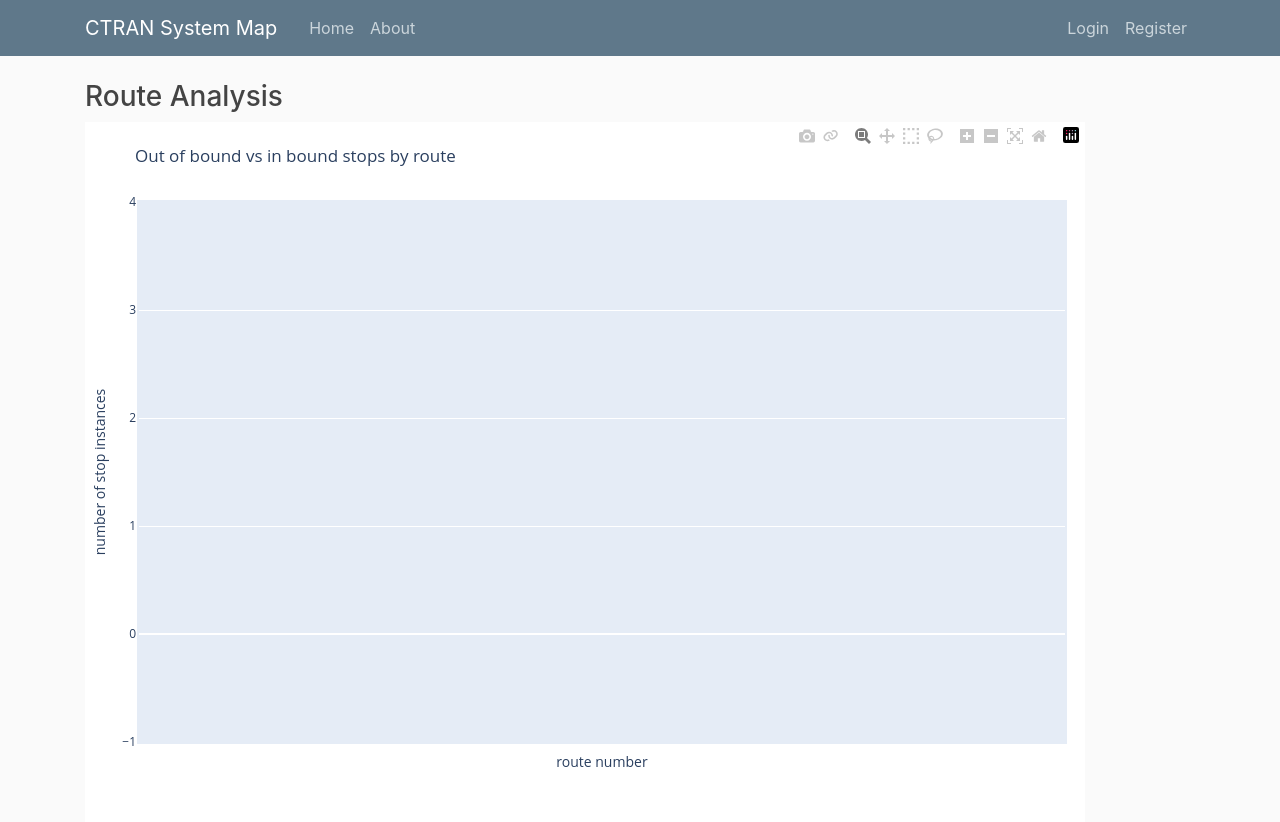
After one commit to StopSpot/StopSpot, a Django app: page /routes in a window 1280 px wide. The commit adds this page. Run offline with Django 3.2, Linux system fonts and the light colour scheme; data that the repository does not hold is empty; some libraries are stand-ins or nearby versions.

Commit message:
adding route analysis template, views, and chart scripts

```diff
--- /dev/null
+++ b/ctran_project_postgresql_integration_1/SysMap/route_analysis.py
@@ -0,0 +1,77 @@
+from SysMap.models import stop_instance
+import plotly.offline as py
+import plotly.graph_objs as go
+from decimal import Decimal
+
+from django.db.models import Count
+out_of_bounds = 98.4252 #in feet
+
+
+def bar_chart_routes():
+    out_b = stop_instance.objects.values('route_number').annotate(count=Count('route_number')).values('route_number', 'count').filter(door=1, route_number__isnull=False, location_distance__gt=out_of_bounds)
+    o_x = [str(i['route_number']) for i in out_b.iterator()]
+    o_y = [i['count'] for i in out_b.iterator()]
+    in_b = stop_instance.objects.values('route_number').annotate(count=Count('route_number')).values('route_number', 'count').filter(door=1, route_number__isnull=False, location_distance__lte=out_of_bounds)
+    in_x = [str(i['route_number']) for i in in_b.iterator()]
+    in_y = [i['count'] for i in in_b.iterator()]
+
+    fig = go.Figure()
+    fig.add_trace(go.Bar(x=o_x, y=o_y, name='out of bounds stops'))
+    fig.add_trace(go.Bar(x=in_x, y=in_y, name='in bounds stops'))
+    fig.update_traces(opacity=.50)
+    fig.update_layout(
+        title='Out of bound vs in bound stops by route ',
+        xaxis_title='route number',
+        xaxis_type='category',
+        yaxis_title='number of stop instances',
+        margin=dict(
+            l=20,
+            r=20,
+            b=80,
+            t=80,
+            pad=2),
+        width=1000,
+        height=700,
+        uniformtext_minsize=8, uniformtext_mode='hide',
+        xaxis_tickangle=60
+    )
+
+    plot_div = py.plot(fig, output_type='div')
+    return plot_div
+
+
+def bar_chart_stops_on_route(route):
+    out_b = stop_instance.objects.values('location_id').annotate(count=Count('location_id')).values('location_id', 'count').filter(door=1,
+                                                                                                               location_distance__gt=out_of_bounds,
+                                                                                                               route_number=route)
+    o_x = [i['location_id'] for i in out_b.iterator()]
+    o_y = [i['count'] for i in out_b.iterator()]
+    in_b = stop_instance.objects.values('location_id').annotate(count=Count('location_id')).values('location_id', 'count').filter(door=1,
+                                                                                                              location_distance__lte=out_of_bounds,
+                                                                                                              route_number=route)
+    in_x = [i['location_id'] for i in in_b.iterator()]
+    in_y = [i['count'] for i in in_b.iterator()]
+
+    fig = go.Figure()
+    fig.add_trace(go.Bar(x=o_x, y=o_y, name='out of bounds stops'))
+    fig.add_trace(go.Bar(x=in_x, y=in_y, name='in bounds stops'))
+    fig.update_traces(opacity=.50)
+    fig.update_layout(
+        title='Out of bound vs in bound stops by route ' + str(route),
+        xaxis_title='location id',
+        yaxis_title='number of stop instances',
+        uniformtext_minsize=8, uniformtext_mode='hide',
+        xaxis_tickangle=60,
+        xaxis_type='category',
+        margin=dict(
+            l=20,
+            r=20,
+            b=80,
+            t=80,
+            pad=2),
+        width=1000,
+        height=700,
+    )
+
+    plot_div = py.plot(fig, output_type='div')
+    return plot_div
--- a/ctran_project_postgresql_integration_1/SysMap/templates/SysMap/base.html
+++ b/ctran_project_postgresql_integration_1/SysMap/templates/SysMap/base.html
@@ -42,7 +42,7 @@
     </header>
     <main role="main" class="container">
       <div class="row">
-        <div class="col-md-8">
+        <div class="col-lg-12">
           {% block content %}{% endblock %}
         </div>
         <!--
--- /dev/null
+++ b/ctran_project_postgresql_integration_1/SysMap/templates/SysMap/route.html
@@ -0,0 +1,20 @@
+{% extends "SysMap/base.html" %}
+
+{% block content %}
+<body>
+
+<main>
+    <div class="container">
+        <div class="row align-left">
+            <h3> Route Analysis </h3>
+        </div>
+        <div class="row align-left">
+                {% autoescape off%}
+                {{ bar_route_div }}
+                {% endautoescape %}
+        </div>
+    </div>
+
+</main>
+</body>
+{% endblock content %}}
--- a/ctran_project_postgresql_integration_1/SysMap/urls.py
+++ b/ctran_project_postgresql_integration_1/SysMap/urls.py
@@ -6,5 +6,7 @@ urlpatterns = [
     path('', views.home, name='SysMap-home'),
     path('about/', views.about, name='SysMap-about'),
     path('single_stop/<str:lat>/<str:long>/<str:code>/', views.single_stop, name='SysMap-single_stop'),
-    path('top/<str:code>/', views.stop_hour, name='top'),
+    path('top/<str:code>/', views.stop, name='top'),
+    path('routes', views.routes, name='routes'),
+    path('single_route/<str:route>/', views.single_route, name='single_route'),
 ]
--- a/ctran_project_postgresql_integration_1/SysMap/views.py
+++ b/ctran_project_postgresql_integration_1/SysMap/views.py
@@ -6,6 +6,7 @@ import json
 import plotly.offline as py
 import plotly.graph_objs as go
 import by_stop_analysis as bs
+import route_analysis as ra
 
 
 def home(request):
@@ -74,7 +75,7 @@ def single_stop(request, lat, long, code):
     number_instances = stop_instance.objects.filter(location_id=code, door=1).count()
     hist_div = bs.histogram_by_hour(code)
     box_div = bs.box_plot(code)
-    bar_day_div = bs.bar_chart_week(code)
+    bar_week_div = bs.bar_chart_week(code)
     bar_month_div = bs.bar_chart_month(code)
 
     context = {
@@ -85,7 +86,7 @@ def single_stop(request, lat, long, code):
         'number_instances': number_instances,
         'hist_div': hist_div,
         'box_div': box_div,
-        'bar_day_div': bar_day_div,
+        'bar_week_div': bar_week_div,
         'bar_month_div': bar_month_div,
     }
     return render(request, 'SysMap/single_stop.html', context)
@@ -99,7 +100,7 @@ def single_stop(request, lat, long, code):
 """
 
 
-def stop_hour(request, code):
+def stop(request, code):
     try:
         code
     except NameError:
@@ -119,3 +120,24 @@ def stop_hour(request, code):
     }
 
     return render(request, "SysMap/top.html", context)
+
+
+def routes(request):
+    bar_route_div = ra.bar_chart_routes()
+
+    context = {
+        'bar_route_div': bar_route_div
+    }
+
+    return render(request, "SysMap/route.html", context)
+
+
+def single_route(request, route):
+
+    bar_stops_div = ra.bar_chart_stops_on_route(route)
+
+    context = {
+         'bar_stops_div': bar_stops_div
+    }
+
+    return render(request, "SysMap/single_route.html", context)
```
Also changed, not shown: ctran_project_postgresql_integration_1/SysMap/templates/SysMap/single_route.html (added, +19 -0 lines), 1 other file.
